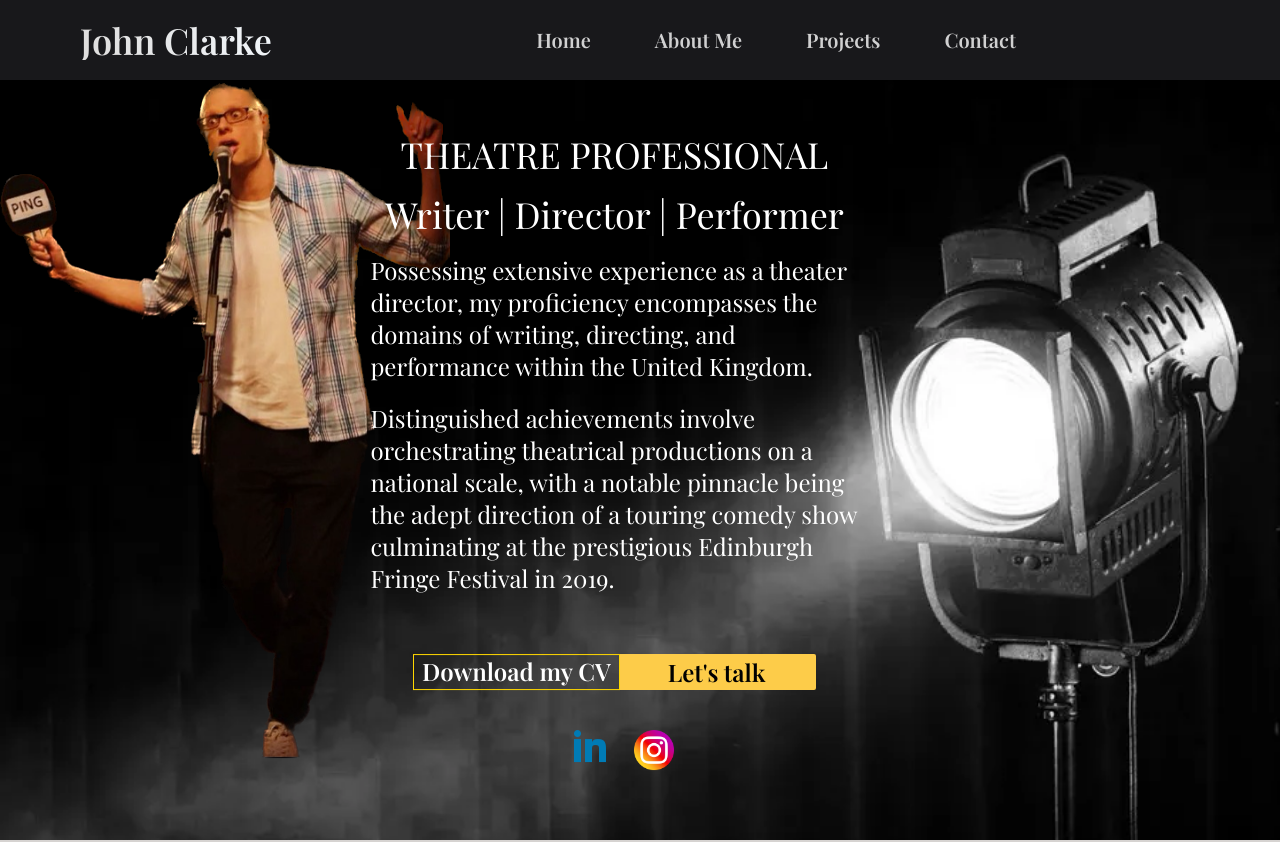
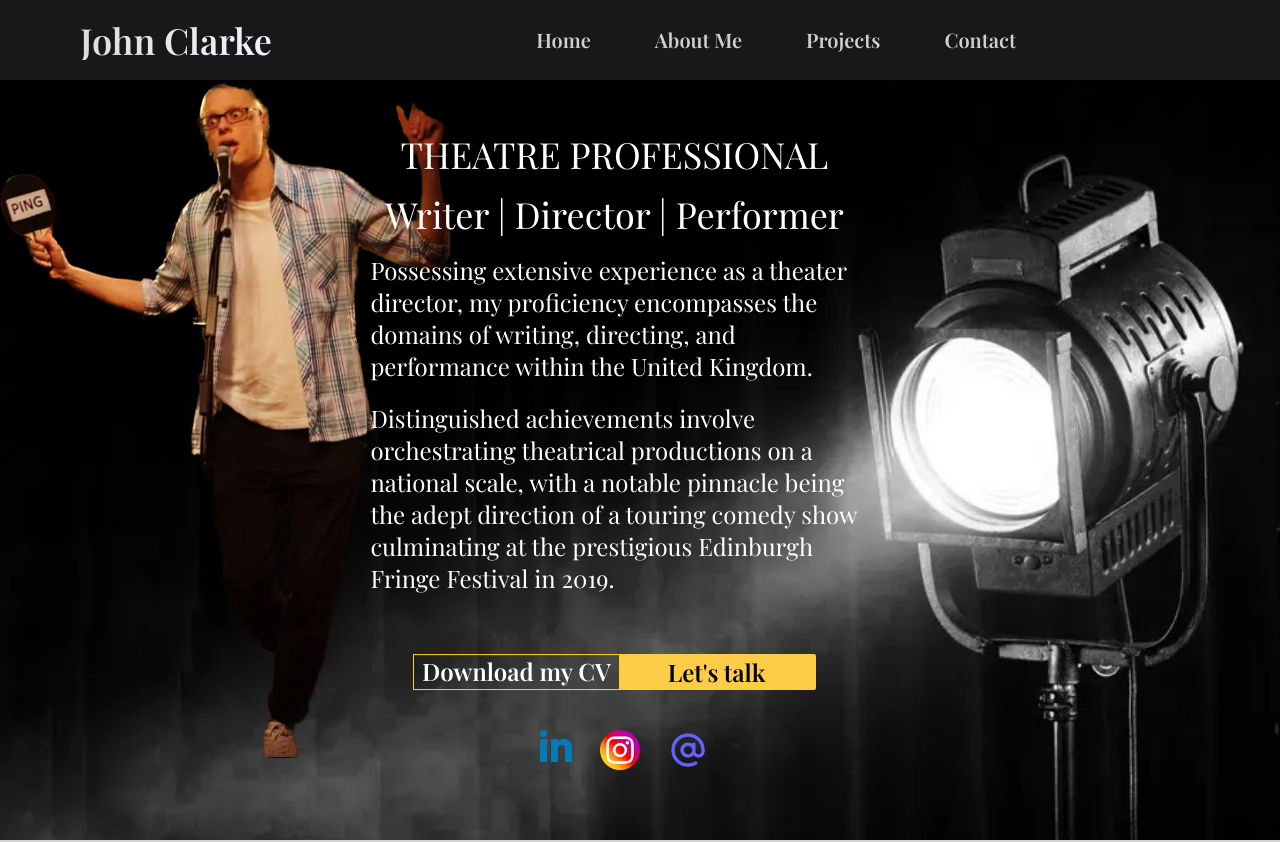
Before and after one commit to yan-fung/react-portfolio-JC, a React (Vite) app: page / in a window 1280 px wide. Shown: the top 842 px of the page. Built offline with nearby package versions, Linux system fonts and the light colour scheme.

Commit message:
Implemented email icon with mailto function

```diff
--- a/src/App.jsx
+++ b/src/App.jsx
@@ -3,6 +3,7 @@ import Home from "./components/Home";
 import Sidenav from "./components/Sidenav";
 import Projects from "./components/Projects";
 import Contact from "./components/Contact";
+import Footer from "./components/Footer";
 
 const App = () => {
   const [selectedPage, setSelectedPage] = useState("home");
@@ -18,6 +19,7 @@ const App = () => {
       <div className='md:mt-0'>
         <Contact />
       </div>
+      <Footer />
     </div>
   );
 };
--- /dev/null
+++ b/src/components/Footer.jsx
@@ -0,0 +1,13 @@
+const Footer = () => {
+  return (
+    <footer className='h-64 bg-neutral-900 pt-10'>
+      <div className='w-5/6 mx-auto'>
+        <p className='pt-20 text-md text-end font-playfair'>
+          &copy;2023 JOHN CLARKE. All Rights Reserved.
+        </p>
+      </div>
+    </footer>
+  );
+};
+
+export default Footer;
--- a/src/components/Sidenav.jsx
+++ b/src/components/Sidenav.jsx
@@ -63,7 +63,7 @@ const Sidenav = ({ setSelectedPage }) => {
                   onClick={() => setSelectedPage("home")}
                   href='#home'
                 >
-                  <div className='hover:text-yellow opacity-80 transition duration-500'>
+                  <div className='hover:text-yellow opacity-80 transition duration-500 font-playfair'>
                     Home
                   </div>
                 </AnchorLink>
@@ -71,7 +71,7 @@ const Sidenav = ({ setSelectedPage }) => {
                   onClick={() => setSelectedPage("home")}
                   href='#home'
                 >
-                  <div className='hover:text-yellow opacity-80 transition duration-500'>
+                  <div className='hover:text-yellow opacity-80 transition duration-500 font-playfair'>
                     About Me
                   </div>
                 </AnchorLink>
@@ -79,7 +79,7 @@ const Sidenav = ({ setSelectedPage }) => {
                   onClick={() => setSelectedPage("projects")}
                   href='#projects'
                 >
-                  <div className='hover:text-yellow opacity-80 transition duration-500'>
+                  <div className='hover:text-yellow opacity-80 transition duration-500 font-playfair'>
                     Projects
                   </div>
                 </AnchorLink>
@@ -87,7 +87,7 @@ const Sidenav = ({ setSelectedPage }) => {
                   onClick={() => setSelectedPage("contact")}
                   href='#contact'
                 >
-                  <div className='hover:text-yellow opacity-80 transition duration-500'>
+                  <div className='hover:text-yellow opacity-80 transition duration-500 font-playfair'>
                     Contact
                   </div>
                 </AnchorLink>
--- a/src/components/SocialMediaIcons.jsx
+++ b/src/components/SocialMediaIcons.jsx
@@ -1,5 +1,6 @@
 import linkedinPic from "../assets/linkedin_icon.png";
 import InstagramPic from "../assets/instagram-icon.png";
+import emailPic from "../assets/email.png";
 
 const SocialMediaIcons = () => {
   return (
@@ -20,6 +21,14 @@ const SocialMediaIcons = () => {
       >
         <img alt='instagram-link' src={InstagramPic} className='w-10 h-10' />
       </a>
+      <a
+        className='hover:opacity-80 transition duration-500'
+        href='mailto:johnklark@gmx.co.uk'
+        target='_blank'
+        rel='noreferrer'
+      >
+        <img alt='instagram-link' src={emailPic} className='w-10 h-10' />
+      </a>
     </div>
   );
 };
```
Also changed, not shown: src/assets/email.png (added).
